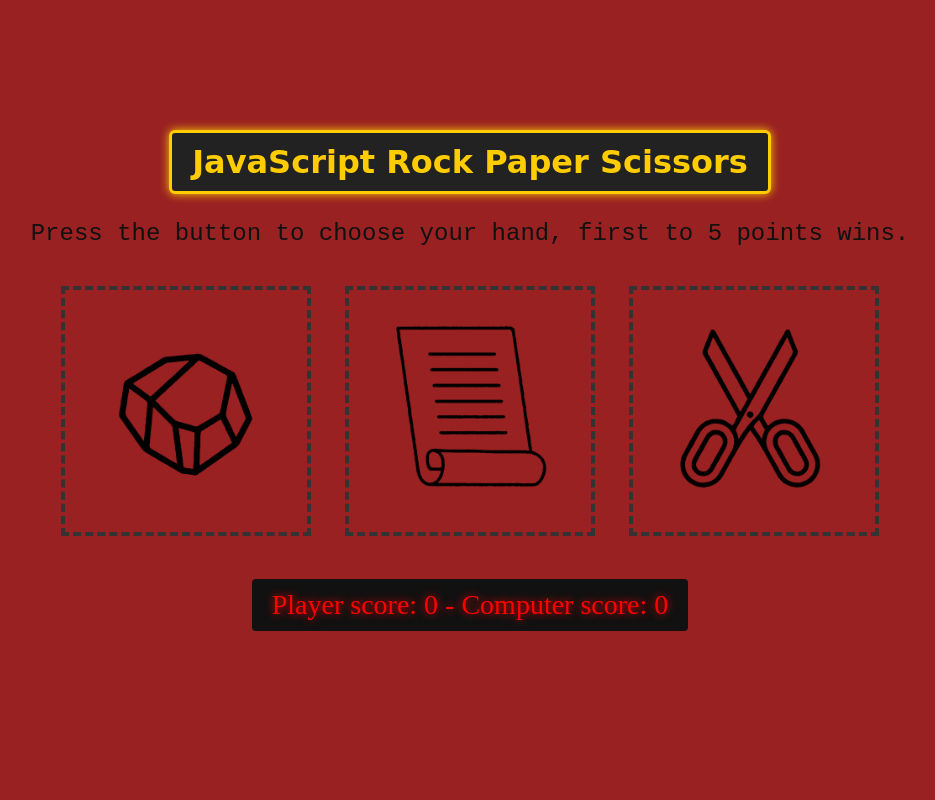
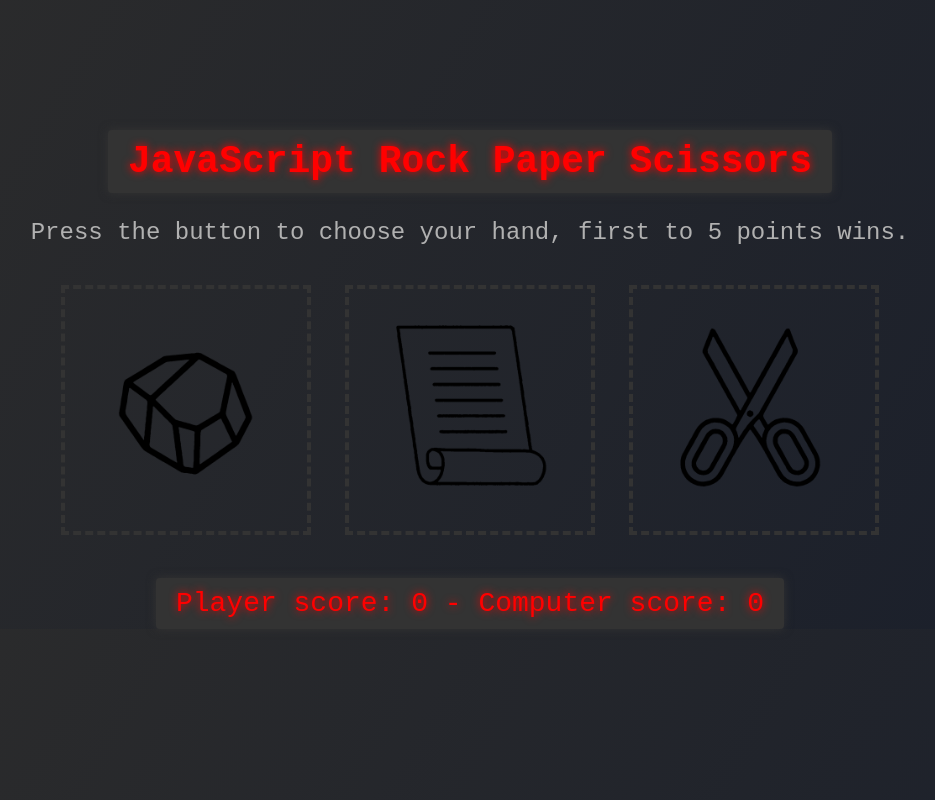
Before and after one commit to Marentxs/rock-paper-scissors, a plain HTML site: page index.html in a window 1280 px wide. Shown: the whole page, without its empty margins (170-1105 px from the left). Drawn offline with Linux system fonts and the light colour scheme.

Commit message:
add colors for bg, font, title and scoreboard

```diff
--- a/styles.css
+++ b/styles.css
@@ -6,8 +6,8 @@
 
 body {
   font-family: monospace;
-  background: #992121;
-  color: #111;
+  color: #b1b1b1;
+  background: linear-gradient(120deg, #2c2c2c, #1a1f2b);
 }
 
 #container {
@@ -16,7 +16,7 @@ body {
   justify-content: center;
   align-items: center;
   gap: 2em;
-  padding: 10em;
+  padding-top: 10em;
 }
 
 #rock,
@@ -29,16 +29,15 @@ body {
   transition: background 0.3s;
 }
 
-H1 {
-  font-family: "Press Start 2P", cursive;
-  font-size: 32px;
-  color: #ffcc00;
-  background: #222;
+H1,
+#score {
+  font-size: 38px;
+  color: red;
+  text-shadow: 0 0 8px red;
+  background: #333;
   padding: 10px 20px;
-  border: 3px solid #ffcc00;
-  border-radius: 6px;
-  text-align: center;
-  box-shadow: 0 0 10px #ffcc00;
+  border-radius: 4px;
+  box-shadow: 0 0 10px #333;
 }
 
 p {
@@ -51,11 +50,5 @@ p {
 }
 
 #score {
-  font-family: "Orbitron";
   font-size: 28px;
-  color: red;
-  text-shadow: 0 0 8px red;
-  background: #111;
-  padding: 10px 20px;
-  border-radius: 4px;
 }
```
